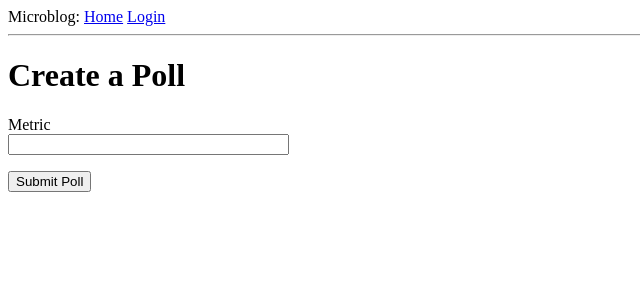
After one commit to alexrohl/CITS3403, a Flask app: template app/templates/createpoll.html in a window 1280 px wide. The commit adds this page. Shown: the top 300 px of the page, without its empty margins (0-640 px from the left). Run offline with Flask 2, Linux system fonts and the light colour scheme; the template is opened without the code that fills it: values that come from a table or form of the project are taken from there, others are empty.

Commit message:
added create poll page

```diff
--- a/app/forms.py
+++ b/app/forms.py
@@ -1,7 +1,7 @@
 from flask_wtf import FlaskForm
 from wtforms import StringField, PasswordField, BooleanField, SubmitField
 from wtforms.validators import DataRequired, Email, EqualTo, ValidationError
-from app.models import User
+from app.models import User, Results
 
 class LoginForm(FlaskForm):
     username = StringField('Username', validators=[DataRequired()])
@@ -26,3 +26,15 @@ class RegistrationForm(FlaskForm):
         user = User.query.filter_by(email=email.data).first()
         if user is not None:
             raise ValidationError('Please use a different email address.')
+
+class VotingForm(FlaskForm):
+    username = StringField('Username', validators=[DataRequired()])
+    metric = StringField('Metric', validators=[DataRequired()])
+    character_alpha = StringField('Alpha Character', validators=[DataRequired()])
+    character_beta = StringField('Beta Character', validators=[DataRequired()])
+    submit = SubmitField('Vote!')
+
+class CreatePollForm(FlaskForm):
+    username = StringField('Username', validators=[DataRequired()])
+    metric = StringField('Metric', validators=[DataRequired()])
+    submit = SubmitField('Submit Poll')
--- a/app/routes.py
+++ b/app/routes.py
@@ -1,4 +1,5 @@
-from flask import render_template, flash, redirect, url_for, request
+from os import getenv
+from flask import render_template, flash, redirect, url_for, request, Blueprint, request, jsonify, session
 from app import app, db
 from app.forms import LoginForm, RegistrationForm
 from flask_login import current_user, login_user, logout_user, login_required
@@ -78,3 +79,19 @@ def results():
         }
     ]
     return render_template('results.html', title='Results Page', results = results)
+
+# retrieves/adds polls from/to the database
+@app.route('/polls', methods=['GET', 'POST'])
+def polls():
+    form = VotingForm()
+    if form.validate_on_submit():
+        vote = Votes(user_id=form.username.data,
+                     metric=form.metric.data,
+                     alpha_character = form.alpha_character.data,
+                     beta_character = form.beta_character.data)
+        user.set_password(form.password.data)
+        db.session.add(user)
+        db.session.commit()
+        flash('Congratulations, you are now a registered user!')
+
+    return render_template('polls.html', title='Polls', form=form)
--- a/app/templates/base.html
+++ b/app/templates/base.html
@@ -15,6 +15,7 @@
             {% else %}
             <a href="{{ url_for('logout') }}">Logout</a>
             <a href="{{ url_for('results') }}">Results</a>
+            <a href="{{ url_for('createpoll') }}">Create Poll</a>
             {% endif %}
         </div>
 
--- /dev/null
+++ b/app/templates/createpoll.html
@@ -0,0 +1,16 @@
+{% extends "base.html" %}
+
+{% block content %}
+    <h1>Create a Poll</h1>
+    <form action="" method="post">
+        {{ form.hidden_tag() }}
+        <p>
+            {{ form.metric.label }}<br>
+            {{ form.metric(size=32) }}<br>
+            {% for error in form.metric.errors %}
+            <span style="color: red;">[{{ error }}]</span>
+            {% endfor %}
+        </p>
+        <p>{{ form.submit() }}</p>
+    </form>
+{% endblock %}
```
Also changed, not shown: app/models.py (+16 -0 lines), README.md, app.db, 3 other files.
